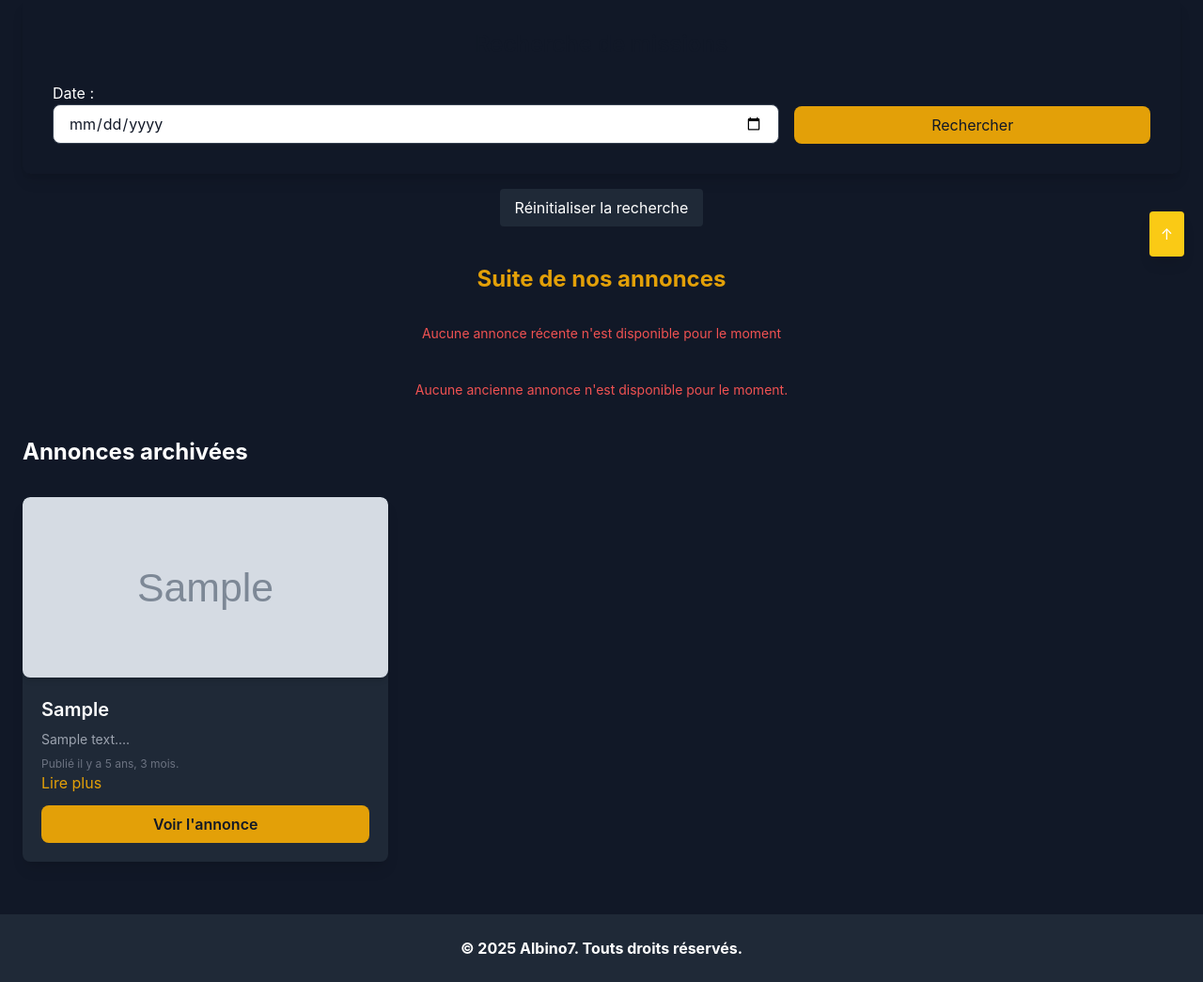
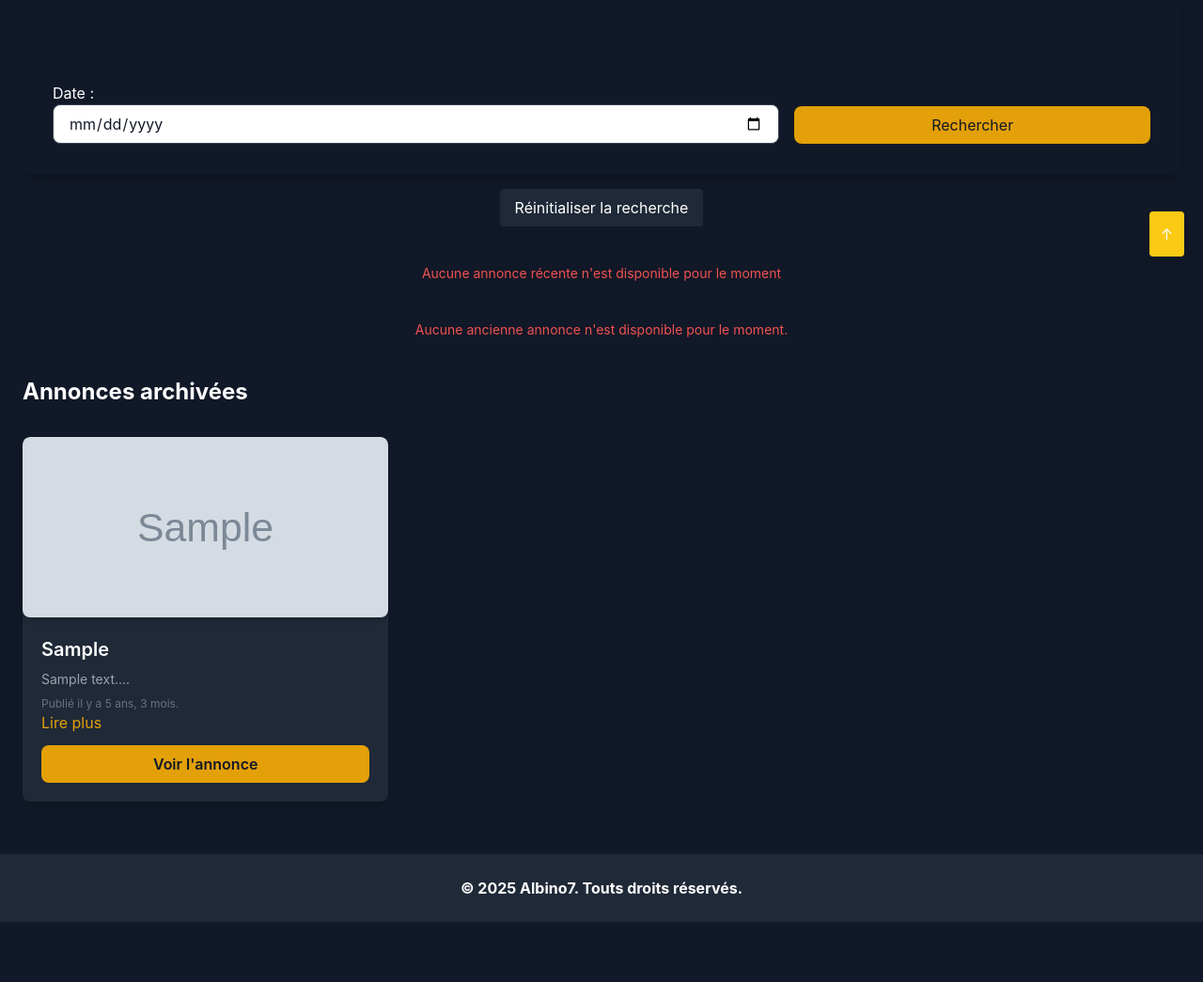
Before and after one commit to BlaiseEyor/albino7, a Django app: page /actualite/ in a window 1280 px wide. Shown: the part 507-1552 px from the top of the page at 94% size. After the commit the page ends 1488 px from the top, so only its background shows below. Run offline with Django 5.2, Linux system fonts and the light colour scheme; tables that the repository leaves empty hold one stand-in row (values such as "Sample post"); grey boxes marked "Sample" are stand-in pictures; some libraries are stand-ins or nearby versions.

Commit message:
modifi de albino7

```diff
--- a/AlbinoApp/templates/AlbinoApp/actualite.html
+++ b/AlbinoApp/templates/AlbinoApp/actualite.html
@@ -11,20 +11,18 @@
             transition: opacity 0.5s ease;
         }
     </style>
-    <div id="splash" class="splash-screen fixed inset-0 bg-gray-900 flex justify-center items-center z-50">
+    <!-- <div id="splash" class="splash-screen fixed inset-0 bg-gray-900 flex justify-center items-center z-50">
         <div class="text-center">
-          <!-- Nouveau SVG minimaliste et élégant -->
           <svg class="w-20 h-20 animate-spin text-yellow-300 mx-auto" xmlns="http://www.w3.org/2000/svg" fill="none" viewBox="0 0 100 100">
             <circle class="opacity-30" cx="50" cy="50" r="40" stroke="currentColor" stroke-width="10" />
             <path class="opacity-90" fill="currentColor" d="M90 50a40 40 0 1 1-40-40v10a30 30 0 1 0 30 30h10z" />
           </svg>
 
-          <!-- Texte stylisé -->
           <p class="text-white text-xl font-semibold mt-4 tracking-wide">
             Chargement... <span class="text-yellow-300">Albino7</span>
           </p>
         </div>
-    </div>
+    </div> -->
     <section>
         <nav class="bg-gray-900 fixed w-full shadow-xl z-20 top-0 start-0">
             <div class="max-w-screen-xl flex flex-wrap items-center justify-between mx-auto p-4">
@@ -119,20 +117,17 @@
 
             <div class="h-10 lg:h-10"></div>
 
-            <h2 class="text-2xl font-bold mb-8 text-center text-yellow-400">Suite de nos annonces</h2>
+            <!-- <h2 class="text-2xl font-bold mb-8 text-center text-yellow-400">Suite de nos annonces</h2> -->
             <div id="missionsContainer">
-
+                {% if date_str %}
+                <h2 class="text-2xl font-bold text-white text-center">Résultats pour le {{ date_str }}</h2>
                 {% if missions_recentes %}
-                    <h2 class="text-2xl font-bold text-white">À la une</h2>
                 <div class="mt-8 grid md:grid-cols-3 gap-8">
                     {% for mission in missions_recentes %}
                     <div class="bg-gray-800 rounded-lg overflow-hidden shadow-lg fade-in-left image-container">
-                            <img
-                                src="{{ mission.imgmission_url }}"
-                                alt="Image article"
+                        <img src="{{ mission.imgmission_url }}" alt="Image article"
                             class="w-full h-48 object-cover rounded-lg shadow-md cursor-pointer transition hover:scale-105"
-                                onclick="openModal('{{ mission.imgmission_url }}')"
-                            />
+                            onclick="openModal('{{ mission.imgmission_url }}')" />
                         <div class="p-5">
                             <h3 class="text-xl font-semibold mb-2">{{ mission.theme }}</h3>
                             <p class="text-gray-400 text-sm">
@@ -145,7 +140,8 @@
                             </p>
                             <p class="text-gray-500 text-xs mt-2">Publié il y a {{ mission.date|timesince }}.</p>
                             <button class="text-yellow-400 hover:underline read-more-btn">Lire plus</button>
-                                <a href="{{ mission.lien }}" target="_blank" class="block mt-3 bg-yellow-400 text-gray-900 px-4 py-2 rounded-lg text-center font-semibold hover:bg-yellow-500 transition">
+                            <a href="{{ mission.lien }}" target="_blank"
+                                class="block mt-3 bg-yellow-400 text-gray-900 px-4 py-2 rounded-lg text-center font-semibold hover:bg-yellow-500 transition">
                                 Voir l'annonce
                             </a>
                         </div>
@@ -153,20 +149,19 @@
                     {% endfor %}
                 </div>
                 {% else %}
-                    <p class="text-red-500 text-sm flex items-center justify-center">Aucune annonce récente n'est disponible pour le moment</p>
+                <p class="text-red-500 text-sm text-center">Aucune annonce pour cette date.</p>
                 {% endif %}
 
-                {% if missions_anciennes %}
-                    <h2 class="text-2xl font-bold text-white mt-10">Anciennes annonces</h2>
+                {% else %}
+
+                {% if missions_recentes %}
+                <h2 class="text-2xl font-bold text-white">À la une</h2>
                 <div class="mt-8 grid md:grid-cols-3 gap-8">
-                        {% for mission in missions_anciennes %}
+                    {% for mission in missions_recentes %}
                     <div class="bg-gray-800 rounded-lg overflow-hidden shadow-lg fade-in-left image-container">
-                            <img
-                                src="{{ mission.imgmission_url }}"
-                                alt="Image article"
+                        <img src="{{ mission.imgmission_url }}" alt="Image article"
                             class="w-full h-48 object-cover rounded-lg shadow-md cursor-pointer transition hover:scale-105"
-                                onclick="openModal('{{ mission.imgmission_url }}')"
-                            />
+                            onclick="openModal('{{ mission.imgmission_url }}')" />
                         <div class="p-5">
                             <h3 class="text-xl font-semibold mb-2">{{ mission.theme }}</h3>
                             <p class="text-gray-400 text-sm">
@@ -179,7 +174,8 @@
                             </p>
                             <p class="text-gray-500 text-xs mt-2">Publié il y a {{ mission.date|timesince }}.</p>
                             <button class="text-yellow-400 hover:underline read-more-btn">Lire plus</button>
-                                <a href="{{ mission.lien }}" target="_blank" class="block mt-3 bg-yellow-400 text-gray-900 px-4 py-2 rounded-lg text-center font-semibold hover:bg-yellow-500 transition">
+                            <a href="{{ mission.lien }}" target="_blank"
+                                class="block mt-3 bg-yellow-400 text-gray-900 px-4 py-2 rounded-lg text-center font-semibold hover:bg-yellow-500 transition">
                                 Voir l'annonce
                             </a>
                         </div>
@@ -187,21 +183,18 @@
                     {% endfor %}
                 </div>
                 {% else %}
-                    <div class="h-10 lg:h-10"></div>
-                    <p class="text-red-500 text-sm flex items-center justify-center">Aucune ancienne annonce n'est disponible pour le moment.</p>
+                <p class="text-red-500 text-sm flex items-center justify-center">Aucune annonce récente n'est disponible pour le
+                    moment</p>
                 {% endif %}
 
-                {% if missions_archivees %}
-                    <h2 class="text-2xl font-bold text-white mt-10">Annonces archivées</h2>
+                {% if missions_anciennes %}
+                <h2 class="text-2xl font-bold text-white mt-10">Anciennes annonces</h2>
                 <div class="mt-8 grid md:grid-cols-3 gap-8">
-                        {% for mission in missions_archivees %}
+                    {% for mission in missions_anciennes %}
                     <div class="bg-gray-800 rounded-lg overflow-hidden shadow-lg fade-in-left image-container">
-                            <img
-                                src="{{ mission.imgmission_url }}"
-                                alt="Image article"
+                        <img src="{{ mission.imgmission_url }}" alt="Image article"
                             class="w-full h-48 object-cover rounded-lg shadow-md cursor-pointer transition hover:scale-105"
-                                onclick="openModal('{{ mission.imgmission_url }}')"
-                            />
+                            onclick="openModal('{{ mission.imgmission_url }}')" />
                         <div class="p-5">
                             <h3 class="text-xl font-semibold mb-2">{{ mission.theme }}</h3>
                             <p class="text-gray-400 text-sm">
@@ -214,7 +207,8 @@
                             </p>
                             <p class="text-gray-500 text-xs mt-2">Publié il y a {{ mission.date|timesince }}.</p>
                             <button class="text-yellow-400 hover:underline read-more-btn">Lire plus</button>
-                                <a href="{{ mission.lien }}" target="_blank" class="block mt-3 bg-yellow-400 text-gray-900 px-4 py-2 rounded-lg text-center font-semibold hover:bg-yellow-500 transition">
+                            <a href="{{ mission.lien }}" target="_blank"
+                                class="block mt-3 bg-yellow-400 text-gray-900 px-4 py-2 rounded-lg text-center font-semibold hover:bg-yellow-500 transition">
                                 Voir l'annonce
                             </a>
                         </div>
@@ -223,9 +217,48 @@
                 </div>
                 {% else %}
                 <div class="h-10 lg:h-10"></div>
-                    <p class="text-red-500 text-sm flex items-center justify-center">Aucune annonce archivée n'est disponible pour le moment.</p>
+                <p class="text-red-500 text-sm flex items-center justify-center">Aucune ancienne annonce n'est disponible pour le
+                    moment.</p>
                 {% endif %}
+
+                {% if missions_archivees %}
+                <h2 class="text-2xl font-bold text-white mt-10">Annonces archivées</h2>
+                <div class="mt-8 grid md:grid-cols-3 gap-8">
+                    {% for mission in missions_archivees %}
+                    <div class="bg-gray-800 rounded-lg overflow-hidden shadow-lg fade-in-left image-container">
+                        <img src="{{ mission.imgmission_url }}" alt="Image article"
+                            class="w-full h-48 object-cover rounded-lg shadow-md cursor-pointer transition hover:scale-105"
+                            onclick="openModal('{{ mission.imgmission_url }}')" />
+                        <div class="p-5">
+                            <h3 class="text-xl font-semibold mb-2">{{ mission.theme }}</h3>
+                            <p class="text-gray-400 text-sm">
+                                <span class="short-text">
+                                    {{ mission.description|truncatewords:20 }}...
+                                </span>
+                                <span class="full-text hidden">
+                                    {{ mission.description }}
+                                </span>
+                            </p>
+                            <p class="text-gray-500 text-xs mt-2">Publié il y a {{ mission.date|timesince }}.</p>
+                            <button class="text-yellow-400 hover:underline read-more-btn">Lire plus</button>
+                            <a href="{{ mission.lien }}" target="_blank"
+                                class="block mt-3 bg-yellow-400 text-gray-900 px-4 py-2 rounded-lg text-center font-semibold hover:bg-yellow-500 transition">
+                                Voir l'annonce
+                            </a>
                         </div>
+                    </div>
+                    {% endfor %}
+                </div>
+                {% else %}
+                <div class="h-10 lg:h-10"></div>
+                <p class="text-red-500 text-sm flex items-center justify-center">Aucune annonce archivée n'est disponible pour le
+                    moment.</p>
+                {% endif %}
+
+                {% endif %}
+
+            </div>
+
         </div>
     </section>
 
--- a/AlbinoApp/views.py
+++ b/AlbinoApp/views.py
@@ -14,9 +14,9 @@ from datetime import datetime
 
 def index(request):
     # Calculer la date et l'heure des dernières 24 heures
-    dernieres_72h = now() - timedelta(hours=72)
+    dernieres_96h = now() - timedelta(hours=96)
     # Récupérer les missions
-    missions = Add_mission.objects.filter(date__gte=dernieres_72h).order_by('-date')
+    missions = Add_mission.objects.filter(date__gte=dernieres_96h).order_by('-date')
     return render(request, 'AlbinoApp/index.html', {'missions': missions})
 
 def lireplus(request):
@@ -83,17 +83,14 @@ def actualite(request):
 
     # Calcul des seuils de temps pour les catégories
     maintenant = datetime.now()
-    dans_72h = maintenant - timedelta(hours=72)
     dans_96h = maintenant - timedelta(hours=96)
+    dans_120h = maintenant - timedelta(hours=120)
     dans_1_semaine = maintenant - timedelta(weeks=1)
 
     # Si une date est spécifiée dans la recherche
     if date_str:
         try:
-            # Conversion de la date reçue en objet datetime
             date_obj = datetime.strptime(date_str, "%Y-%m-%d").date()
-
-            # Récupérer les missions pour cette date
             all_missions = Add_mission.objects.filter(date__date=date_obj)
 
             if all_missions.exists():
@@ -101,10 +98,10 @@ def actualite(request):
             else:
                 messages.error(request, f"Aucune mission trouvée pour le {date_str}.")
 
-            # Séparer les missions en récentes, anciennes et archivées
-            missions_recentes = all_missions.filter(date__gte=maintenant).order_by('-date')
-            missions_anciennes = all_missions.filter(date__lt=dans_72h, date__gte=dans_96h).order_by('-date')
-            missions_archivees = all_missions.filter(date__lt=dans_1_semaine).order_by('-date')
+            # Pas de filtre supplémentaire ici
+            missions_recentes = all_missions
+            missions_anciennes = []
+            missions_archivees = []
 
         except ValueError:
             messages.error(request, "Format de date invalide. Veuillez sélectionner une date correcte.")
@@ -112,8 +109,8 @@ def actualite(request):
         # Si aucune date n'est donnée, afficher toutes les missions
         all_missions = Add_mission.objects.all()
 
-        missions_recentes = all_missions.filter(date__gte=dans_72h).order_by('-date')
-        missions_anciennes = all_missions.filter(date__lt=dans_96h, date__gte=dans_1_semaine).order_by('-date')
+        missions_recentes = all_missions.filter(date__gte=dans_96h).order_by('-date')
+        missions_anciennes = all_missions.filter(date__lt=dans_120h, date__gte=dans_1_semaine).order_by('-date')
         missions_archivees = all_missions.filter(date__lt=dans_1_semaine).order_by('-date')[:6]
 
     # Retourner toutes les missions et les messages
```
Also changed, not shown: db.sqlite3. Lines whose indentation alone changed are shown as unchanged.
